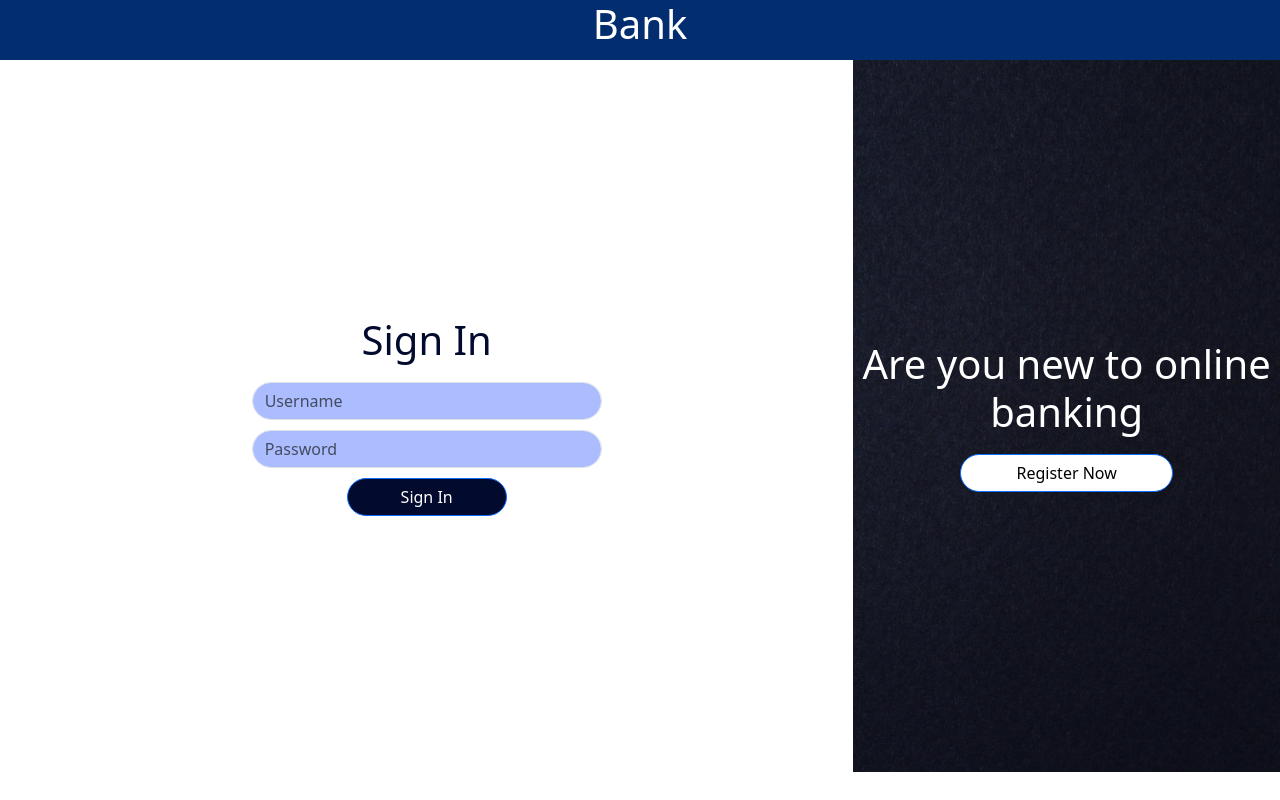
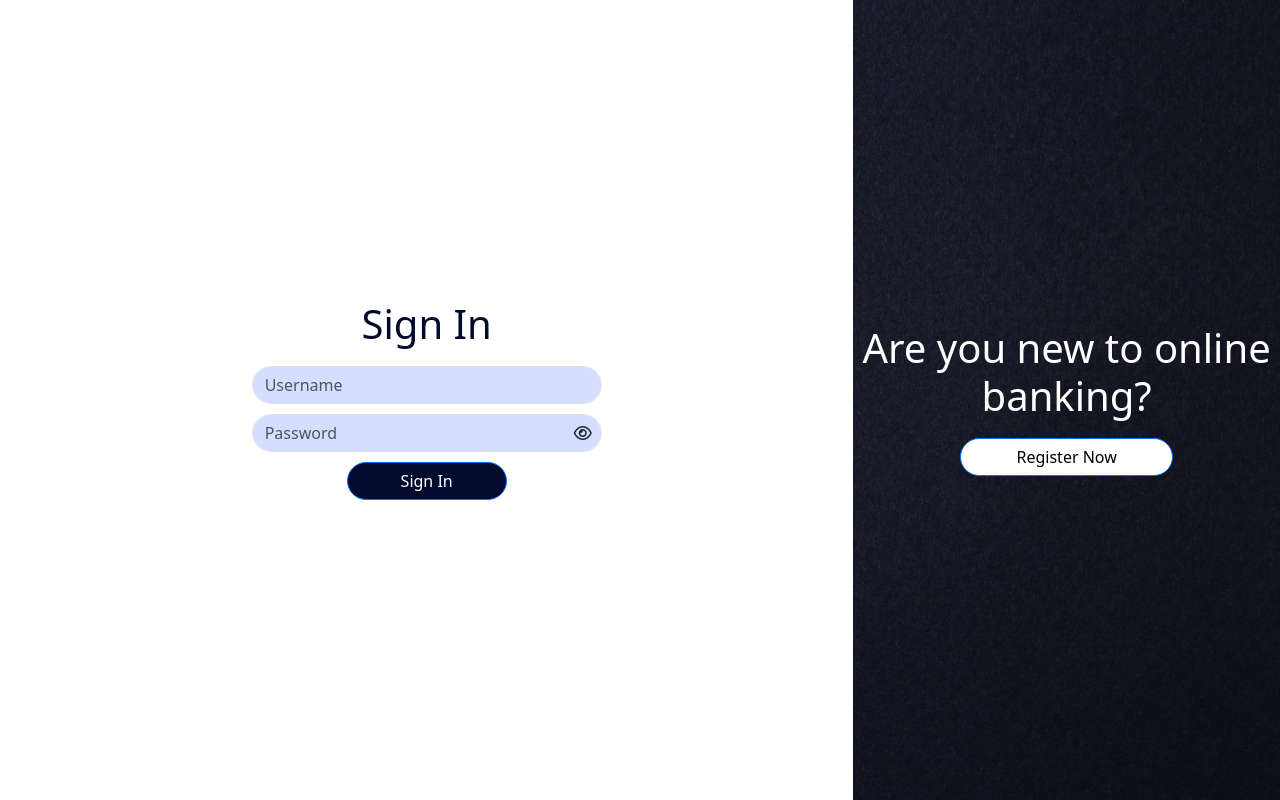
Before and after one commit to mohamedTheesan21/Banking-Website, a React (Create React App) app in the folder frontend/: page /signin in a window 1280 px wide. Built offline with nearby package versions, Linux system fonts and the light colour scheme.

Commit message:
eye icon added to the password tag

```diff
--- a/frontend/public/index.html
+++ b/frontend/public/index.html
@@ -15,6 +15,8 @@
       user's mobile device or desktop. See https://developers.google.com/web/fundamentals/web-app-manifest/
     -->
     <link rel="manifest" href="%PUBLIC_URL%/manifest.json" />
+
+    <link href="https://cdnjs.cloudflare.com/ajax/libs/font-awesome/6.0.0-beta3/css/all.min.css" rel="stylesheet">
     <!--
       Notice the use of %PUBLIC_URL% in the tags above.
       It will be replaced with the URL of the `public` folder during the build.
--- a/frontend/src/App.js
+++ b/frontend/src/App.js
@@ -7,7 +7,7 @@ import Header from './Components/Header/Header';
 function App() {
   return (
     <BrowserRouter>
-      <Header />
+      {/* <Header /> */}
       <Routes>
         <Route path="/" element={<Home />} />
         <Route path="/signin" element={<SignIn />} />
--- a/frontend/src/Pages/CSS/Home.css
+++ b/frontend/src/Pages/CSS/Home.css
@@ -1,6 +1,6 @@
 .button-box{
     width: 100%;
-    padding-top: 20vh;
+    padding-top: 30vh;
     flex-direction: column;
     margin-bottom: 20px;
 }
@@ -12,7 +12,7 @@
 }
 
 .home{
-    height: 89vh;
+    height: 100vh;
 
     background-image: url("../../../public/Images/home.jpg");
     background-size: cover;
--- a/frontend/src/Pages/CSS/SignIn.css
+++ b/frontend/src/Pages/CSS/SignIn.css
@@ -1,80 +1,5 @@
-/* .signin{
-    margin: auto;
-    width: 100%;
-    padding-top: 0;
-    height: 89vh;
-    background: linear-gradient();
-}
-
-.user-details{
-    width: 80%;
-    margin: auto;
-    padding-top: 100px;
-    margin-bottom: 20px;
-}
-
-.box{
-    padding-top: 20px;
-    background-color: rgba(168, 168, 168, 0.5);
-    text-align: center;
-    border-radius: 10px;
-}
-
-.user-details input{
-    width: 80%;
-    padding: 10px;
-    margin: auto;
-    margin-top: 10px;
-}
-
-.forgot-password{
-    width: 80%;
-    margin: auto;
-    margin-bottom: 20px;
-}
-
-.forgot-password a{
-    color: rgb(97, 2, 160);
-}
-
-.user-details button{
-    width: 80%;
-    margin: auto;
-    margin-bottom: 20px;
-    background-color: rgb(97, 2, 160);
-}
-
-.user-details button:hover{
-    background-color: rgb(75, 2, 123);
-}
-
-.new-user-register{
-    width: 64%;
-    margin: auto;
-    margin-bottom: 20px;
-    padding-bottom: 10px;
-    background-color: rgb(255, 255, 255);
-    text-align: center;
-}
-
-.new-user-register p{
-    color: white;
-    background-color: rgb(97, 2, 160);
-}
-
-.new-user-register a{
-    color: rgb(97, 2, 160);
-
-}
-
- */
-
-.signin{
-    height: 89vh;
-}
-
 .signin-right{
-    height: 89vh;
+    height: 100vh;
     display: flex;
     flex-direction: column;
     align-items: center;
@@ -113,7 +38,7 @@
 
 
 .signin-left{
-    height: 89vh;
+    height: 100vh;
     display: flex;
     flex-direction: column;
     align-items: center;
@@ -129,9 +54,17 @@
 .signin-left input{
     width: 350px;
     border-radius: 30px;
-    background-color: rgb(171, 189, 255);
+    background-color: rgb(213, 222, 254);
     margin: auto;
     margin-top: 10px;
+}
+
+.eye-icon{
+    position: absolute;
+    right: 10px;
+    top: 50%;
+    transform: translateY(-50%);
+    cursor: pointer;
 }
 
 .signin-left button{
--- a/frontend/src/Pages/SignIn.jsx
+++ b/frontend/src/Pages/SignIn.jsx
@@ -1,49 +1,52 @@
-import React from "react";
+import React, { useState } from "react";
 import "bootstrap/dist/css/bootstrap.min.css";
 import "./CSS/SignIn.css";
 
 function SignIn() {
+  const [showPassword, setShowPassword] = useState(false);
+
+  const togglePasswordVisibility = () => {
+    setShowPassword(!showPassword);
+  };
+
   return (
-    // <div className="signin">
-    //   <div className="user-details">
-    //     <form className="box">
-    //       <input
-    //         type="text"
-    //         className="form-control"
-    //         placeholder="Username"
-    //       ></input>
-    //       <input
-    //         type="password"
-    //         className="form-control"
-    //         placeholder="Password"
-    //       ></input>
-    //       <div className="forgot-password">
-    //         <a href="#">Forgot Password</a>
-    //       </div>
-    //       <button type="submit" className="btn btn-primary">
-    //         Sign In
-    //       </button>
-    //     </form>
-    //   </div>
-    //   <div className="new-user-register">
-    //     <p>Are you new to online banking</p>
-    //     <a className="me-0" href="/register">
-    //       Register Now
-    //     </a>
-    //   </div>
-    // </div>
     <div className="row signin m-0">
       <div className="col-md-8 col-sm-12 mx-auto signin-left p-0">
         <h1>Sign In</h1>
         <form>
-            <input type="text" className="form-control" placeholder="Username"></input>
-            <input type="password" className="form-control" placeholder="Password"></input>
-            <button type="submit" className="btn btn-primary">Sign In</button>
+          <input
+            type="text"
+            className="form-control"
+            placeholder="Username"
+          ></input>
+          <div style={{ position: "relative" }}>
+            <input
+              type={showPassword ? "text" : "password"}
+              class="form-control"
+              placeholder="Password"
+            />
+            {!showPassword ? (
+              <i
+                className="far fa-eye eye-icon"
+                onClick={togglePasswordVisibility}
+              ></i>
+            ) : (
+              <i
+                class="fa-regular fa-eye-slash eye-icon"
+                onClick={togglePasswordVisibility}
+              ></i>
+            )}
+          </div>
+          <button type="submit" className="btn btn-primary">
+            Sign In
+          </button>
         </form>
       </div>
       <div className="col-md-4 col-sm-12 mx-auto signin-right p-0">
-        <h1>Are you new to online banking</h1>
-        <a href="/register" className="btn btn-primary">Register Now</a>
+        <h1>Are you new to online banking?</h1>
+        <a href="/register" className="btn btn-primary">
+          Register Now
+        </a>
       </div>
     </div>
   );
```
